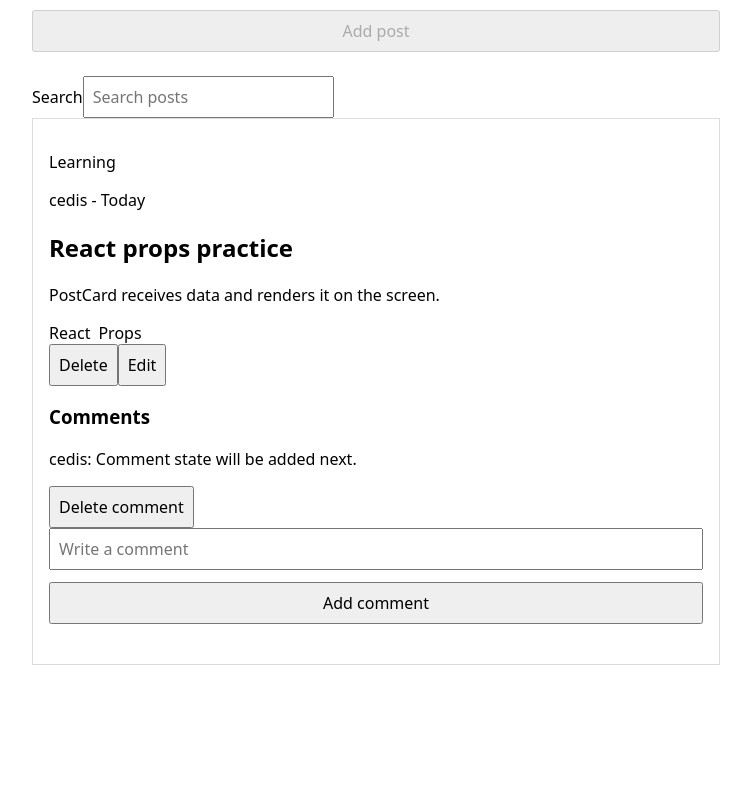
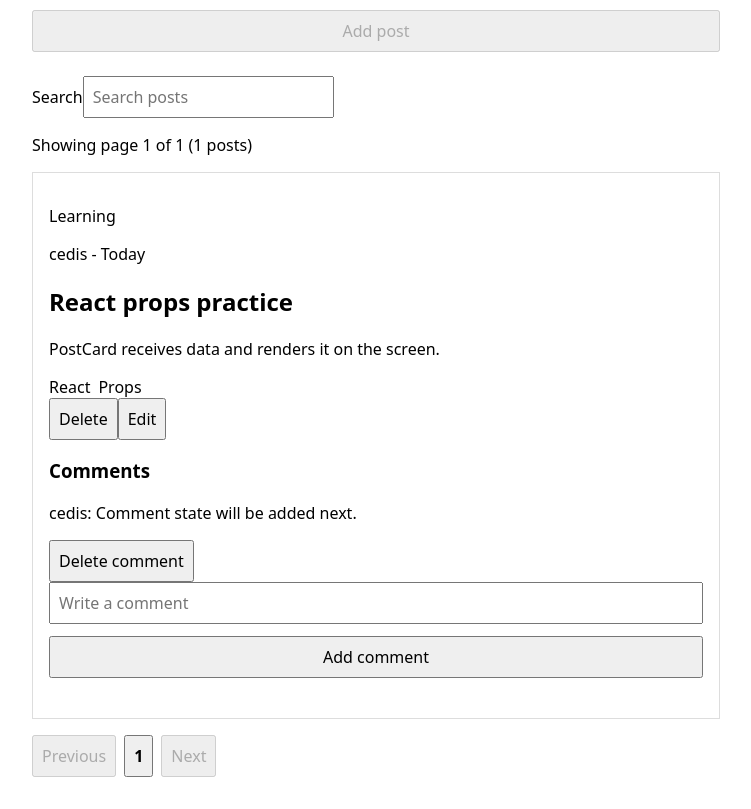
Before and after one commit to Jungle-12-303/week15-16_team03_ai_board_lab, a React (Vite) app in the folder frontend/project-alpha/: page / in a window 1280 px wide. Shown: the part 402-1211 px from the top of the page, without its empty margins (264-1015 px from the left). Before the commit the page ends 1115 px from the top, so only its background shows below. Built offline with nearby package versions, Linux system fonts and the light colour scheme.

Commit message:
feat:  로컬 게시글 페이징 구현

```diff
--- a/frontend/project-alpha/src/App.css
+++ b/frontend/project-alpha/src/App.css
@@ -31,3 +31,13 @@ article {
 span {
   margin-right: 8px;
 }
+
+.pagination {
+  display: flex;
+  gap: 8px;
+  margin-top: 16px;
+}
+
+.pagination button[aria-current='page'] {
+  font-weight: 700;
+}
--- a/frontend/project-alpha/src/App.jsx
+++ b/frontend/project-alpha/src/App.jsx
@@ -4,6 +4,7 @@ import PostForm from './components/PostForm';
 import PostList from './components/PostList';
 
 const categories = ['Development', 'Learning', 'Project', 'Daily', 'Review', 'Briefing'];
+const postsPerPage = 3;
 
 const initialPosts = [
   {
@@ -32,6 +33,7 @@ export default function App() {
   const [category, setCategory] = useState('Learning');
   const [editingPostId, setEditingPostId] = useState(null);
   const [searchTerm, setSearchTerm] = useState('');
+  const [currentPage, setCurrentPage] = useState(1);
 
   const canSubmit = title.trim().length > 0 && content.trim().length > 0;
   const normalizedSearchTerm = searchTerm.trim().toLowerCase();
@@ -46,6 +48,10 @@ export default function App() {
             post.tags.some((tag) => tag.toLowerCase().includes(normalizedSearchTerm))
           );
         });
+  const totalPages = Math.max(1, Math.ceil(filteredPosts.length / postsPerPage));
+  const safeCurrentPage = Math.min(currentPage, totalPages);
+  const firstPostIndex = (safeCurrentPage - 1) * postsPerPage;
+  const paginatedPosts = filteredPosts.slice(firstPostIndex, firstPostIndex + postsPerPage);
 
   function handleSubmit(event) {
     event.preventDefault();
@@ -93,6 +99,7 @@ export default function App() {
     };
 
     setPosts([newPost, ...posts]);
+    setCurrentPage(1);
     setTitle('');
     setContent('');
     setTagInput('');
@@ -187,18 +194,58 @@ export default function App() {
         Search
         <input
           value={searchTerm}
-          onChange={(event) => setSearchTerm(event.target.value)}
+          onChange={(event) => {
+            setSearchTerm(event.target.value);
+            setCurrentPage(1);
+          }}
           placeholder="Search posts"
         />
       </label>
 
+      <p>
+        Showing page {safeCurrentPage} of {totalPages} ({filteredPosts.length} posts)
+      </p>
+
       <PostList
-        posts={filteredPosts}
+        posts={paginatedPosts}
         onDeletePost={deletePost}
         onEditPost={startEditPost}
         onAddComment={addComment}
         onDeleteComment={deleteComment}
       />
+
+      <div className="pagination">
+        <button
+          type="button"
+          onClick={() => setCurrentPage(safeCurrentPage - 1)}
+          disabled={safeCurrentPage === 1}
+        >
+          Previous
+        </button>
+
+        {Array.from({ length: totalPages }, (_, index) => {
+          const pageNumber = index + 1;
+
+          return (
+            <button
+              key={pageNumber}
+              type="button"
+              onClick={() => setCurrentPage(pageNumber)}
+              aria-current={safeCurrentPage === pageNumber ? 'page' : undefined}
+            >
+              {pageNumber}
+            </button>
+          );
+        })}
+
+        <button
+          type="button"
+          onClick={() => setCurrentPage(safeCurrentPage + 1)}
+          disabled={safeCurrentPage === totalPages}
+        >
+          Next
+        </button>
+      </div>
     </main>
   );
 }
```
